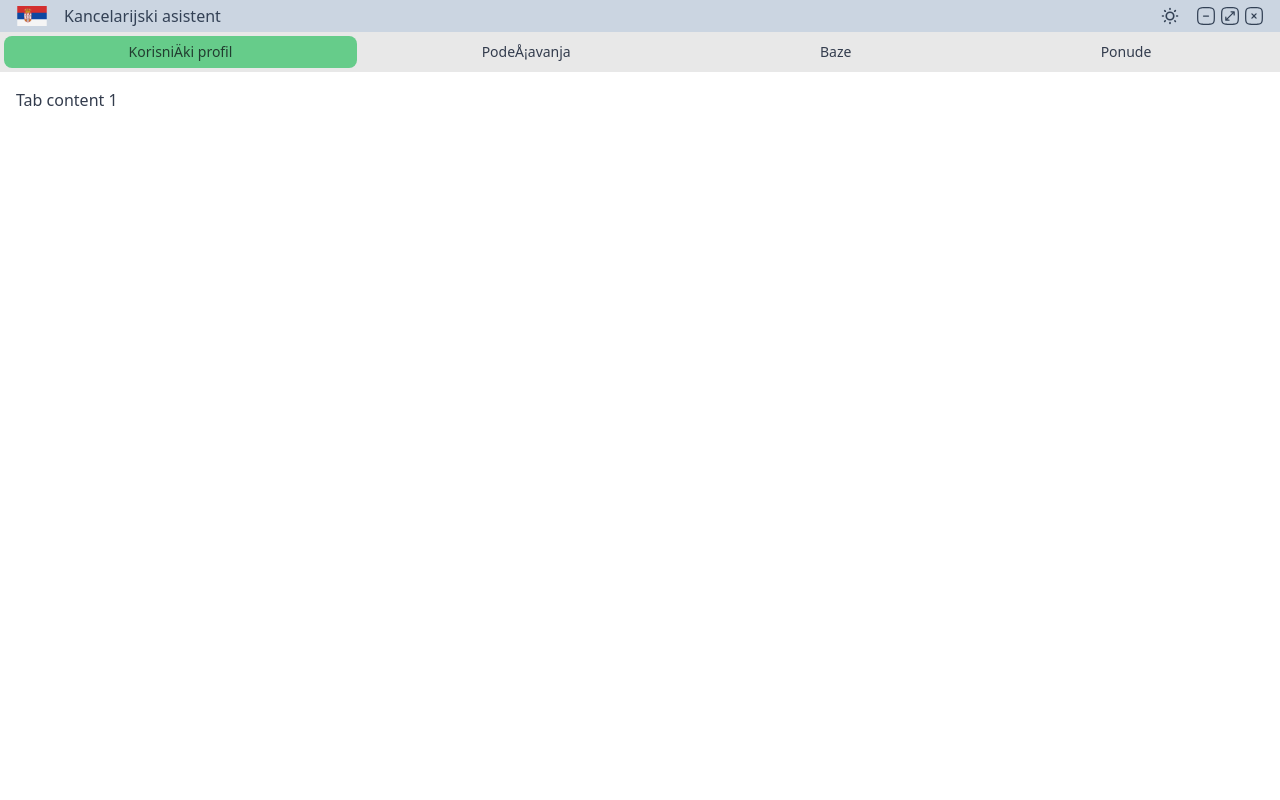
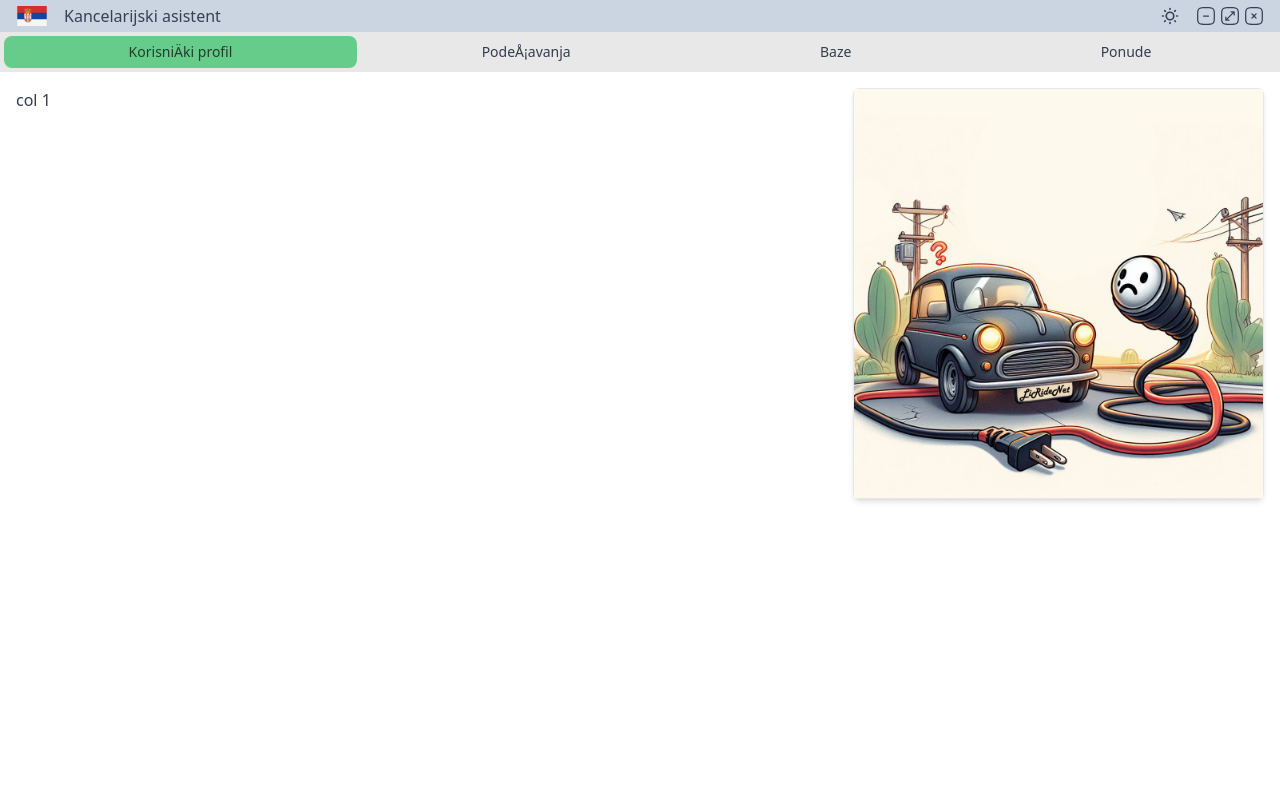
Before and after one commit to ivicastasuk/simaks_office, a PHP site: page / in a window 1280 px wide. Run offline with PHP 8.4, Linux system fonts and the light colour scheme.

Commit message:
account tab

```diff
--- a/src/main/main.js
+++ b/src/main/main.js
@@ -38,9 +38,9 @@ function createWindow() {
 
 app.whenReady().then(createWindow);
 
-ipcMain.on('fetch-data', async (event) => {
+ipcMain.on('fetch-data', async (event, { tableName, columns, condition }) => {
     try {
-        const data = await fetchData();
+        const data = await fetchData(tableName, columns, condition);
         event.reply('data-fetched', data);
     } catch (error) {
         console.error('Error fetching data:', error);
--- a/src/preload/preload.js
+++ b/src/preload/preload.js
@@ -1,7 +1,7 @@
 const { contextBridge, ipcRenderer } = require('electron');
 
 contextBridge.exposeInMainWorld('electronAPI', {
-    fetchData: () => ipcRenderer.send('fetch-data'),
+    fetchData: (tableName, columns, condition) => ipcRenderer.send('fetch-data', { tableName, columns, condition }),
     insertData: (tableName, data) => ipcRenderer.send('insert-data', { tableName, data }),
     onDataFetched: (callback) => ipcRenderer.on('data-fetched', (event, ...args) => callback(...args)),
     closeWindow: () => ipcRenderer.send('close-window'),
--- a/src/renderer/css/main.css
+++ b/src/renderer/css/main.css
@@ -640,6 +640,10 @@ html {
   --b2: 23.2607% 0.013807 253.100675;
   --b3: 21.1484% 0.01165 254.087939;
   --bc: 74.6477% 0.0216 264.435964;
+}
+
+* {
+  box-sizing: border-box;
 }
 
 *, ::before, ::after {
@@ -1854,18 +1858,6 @@ input.tab:checked + .tab-content,
   margin-inline-start: -1px;
 }
 
-.absolute {
-  position: absolute;
-}
-
-.relative {
-  position: relative;
-}
-
-.mt-1 {
-  margin-top: 0.25rem;
-}
-
 .block {
   display: block;
 }
@@ -1878,14 +1870,14 @@ input.tab:checked + .tab-content,
   display: table;
 }
 
+.grid {
+  display: grid;
+}
+
 .hidden {
   display: none;
 }
 
-.h-6 {
-  height: 1.5rem;
-}
-
 .h-8 {
   height: 2rem;
 }
@@ -1894,28 +1886,12 @@ input.tab:checked + .tab-content,
   height: 100%;
 }
 
-.h-screen {
-  height: 100vh;
-}
-
-.max-h-full {
-  max-height: 100%;
-}
-
-.w-6 {
-  width: 1.5rem;
+.h-main {
+  height: calc(100vh - 32px);
 }
 
 .w-full {
   width: 100%;
-}
-
-.w-screen {
-  width: 100vw;
-}
-
-.min-w-full {
-  min-width: 100%;
 }
 
 .cursor-pointer {
@@ -1928,6 +1904,30 @@ input.tab:checked + .tab-content,
           user-select: none;
 }
 
+.grid-cols-2 {
+  grid-template-columns: repeat(2, minmax(0, 1fr));
+}
+
+.grid-cols-\[1fr_2fr\] {
+  grid-template-columns: 1fr 2fr;
+}
+
+.grid-cols-\[2fr_1fr\] {
+  grid-template-columns: 2fr 1fr;
+}
+
+.grid-rows-\[32px_1fr\] {
+  grid-template-rows: 32px 1fr;
+}
+
+.flex-col {
+  flex-direction: column;
+}
+
+.items-start {
+  align-items: flex-start;
+}
+
 .items-center {
   align-items: center;
 }
@@ -1948,38 +1948,54 @@ input.tab:checked + .tab-content,
   justify-content: space-between;
 }
 
+.gap-1 {
+  gap: 0.25rem;
+}
+
 .gap-4 {
   gap: 1rem;
 }
 
-.gap-2 {
-  gap: 0.5rem;
-}
-
-.gap-1 {
-  gap: 0.25rem;
+.overflow-y-auto {
+  overflow-y: auto;
+}
+
+.rounded-none {
+  border-radius: 0px;
 }
 
 .rounded-md {
   border-radius: 0.375rem;
 }
 
-.rounded-none {
-  border-radius: 0px;
+.rounded {
+  border-radius: 0.25rem;
+}
+
+.rounded-lg {
+  border-radius: 0.5rem;
 }
 
 .border {
   border-width: 1px;
 }
 
-.border-slate-300 {
+.border-4 {
+  border-width: 4px;
+}
+
+.border-8 {
+  border-width: 8px;
+}
+
+.border-white {
   --tw-border-opacity: 1;
-  border-color: rgb(203 213 225 / var(--tw-border-opacity));
-}
-
-.bg-primary {
+  border-color: rgb(255 255 255 / var(--tw-border-opacity));
+}
+
+.bg-red-200 {
   --tw-bg-opacity: 1;
-  background-color: rgb(74 187 107 / var(--tw-bg-opacity));
+  background-color: rgb(254 202 202 / var(--tw-bg-opacity));
 }
 
 .bg-slate-300 {
@@ -1987,6 +2003,16 @@ input.tab:checked + .tab-content,
   background-color: rgb(203 213 225 / var(--tw-bg-opacity));
 }
 
+.bg-green-300 {
+  --tw-bg-opacity: 1;
+  background-color: rgb(134 239 172 / var(--tw-bg-opacity));
+}
+
+.bg-red-300 {
+  --tw-bg-opacity: 1;
+  background-color: rgb(252 165 165 / var(--tw-bg-opacity));
+}
+
 .fill-current {
   fill: currentColor;
 }
@@ -2001,10 +2027,6 @@ input.tab:checked + .tab-content,
 
 .px-4 {
   padding-left: 1rem;
-  padding-right: 1rem;
-}
-
-.pr-4 {
   padding-right: 1rem;
 }
 
@@ -2035,11 +2057,3 @@ input.tab:checked + .tab-content,
 #titlebar .nobar {
   -webkit-app-region: no-drag;
 }
-
-/* @layer base {
-
-    html,
-    body {
-        background-color: transparent;
-    }
-} */
--- a/src/renderer/index.html
+++ b/src/renderer/index.html
@@ -5,9 +5,9 @@
 		<meta http-equiv="Content-Security-Policy" content="default-src 'self'; script-src 'self'; connect-src 'self' https://api.simaks.rs; img-src 'self' https://images.simaks.rs; style-src 'self' 'unsafe-inline'; font-src 'self';">
         <link rel="stylesheet" href="./css/main.css">
     </head>
-    <body class="w-screen h-screen">
-		<div class="w-full h-full max-h-full">
-			<header id="titlebar" class="w-full flex justify-between items-center bg-slate-300 text-slate-700 px-4">
+    <body class="w-full h-full">
+		<div class="w-full h-full grid grid-rows-[32px_1fr]">
+			<header id="titlebar" class="w-full h-full flex justify-between items-center bg-slate-300 text-slate-700 px-4">
 				<div class="flex justify-start items-center gap-4">
 					<div class="flex justify-start items-center">
 						<img id="logo" src="./img/serbia.png" alt="Kancelarijski asistent" class="h-8 block">
@@ -43,17 +43,29 @@
 					</ul>
 				</div>
 			</header>
-			<main>
+			<main class="w-full h-main flex flex-col">
 				<div class="tabs tabs-boxed rounded-none">
 					<a class="tab tab-active">Korisnički profil</a>
 					<a class="tab">Podešavanja</a>
 					<a class="tab">Baze</a>
 					<a class="tab">Ponude</a>
 				</div>
-				<div id="content1" class="p-4">Tab content 1</div>
+				<!-- Tab: Korisnički profil -->
+				<div id="content1" class="w-full h-full p-4 overflow-y-auto">
+					<div class="w-full h-full grid grid-cols-[2fr_1fr] gap-4">
+						<div class="w-full flex">col 1</div>
+						<div class="w-full flex flex-col justify-start items-start gap-4">
+							<div class="border rounded-md shadow-md">
+								<img src="./img/products/ar-0001.jpg" class="w-full block">
+							</div>
+						</div>
+					</div>
+				</div>
+				<!-- Tab: Podešavanja -->
 				<div id="content2" class="p-4 hidden">
 
 				</div>
+				<!-- Tab: Baze -->
 				<div id="content3" class="p-4 hidden">
 					<div class="flex items-center justify-center gap-4 p-4">
 						<button id="fetchData" class="p-2 btn btn-primary">Izvuci podatke</button>
@@ -61,6 +73,7 @@
 					</div>
 					<div id="data-container"></div>
 				</div>
+				<!-- Tab: Rad sa ponudama -->
 				<div id="content4" class="p-4 hidden">Tab content 4</div>
 			</main>
 		</div>
--- a/src/renderer/js/renderer.js
+++ b/src/renderer/js/renderer.js
@@ -24,7 +24,7 @@ document.addEventListener('DOMContentLoaded', () => {
 
 // Slanje zahteva za preuzimanje podataka iz baze
 document.getElementById('fetchData').addEventListener('click', () => {
-	window.electronAPI.fetchData();
+	window.electronAPI.fetchData('users');
 });
 
 // Primanje podataka iz baze
--- a/tailwind.config.js
+++ b/tailwind.config.js
@@ -10,6 +10,9 @@ module.exports = {
 				accent: '#0892A5',
 				dark: '#102030',
 				light: '#FDFFFC'
+			},
+			height: {
+				main: "calc(100vh - 32px)"
 			}
 		},
 	},
```
Also changed, not shown: src/main/db/database.js (+8 -2 lines), temp/input.css (+4 -5 lines), src/renderer/img/products/ar-0001.jpg (added).
